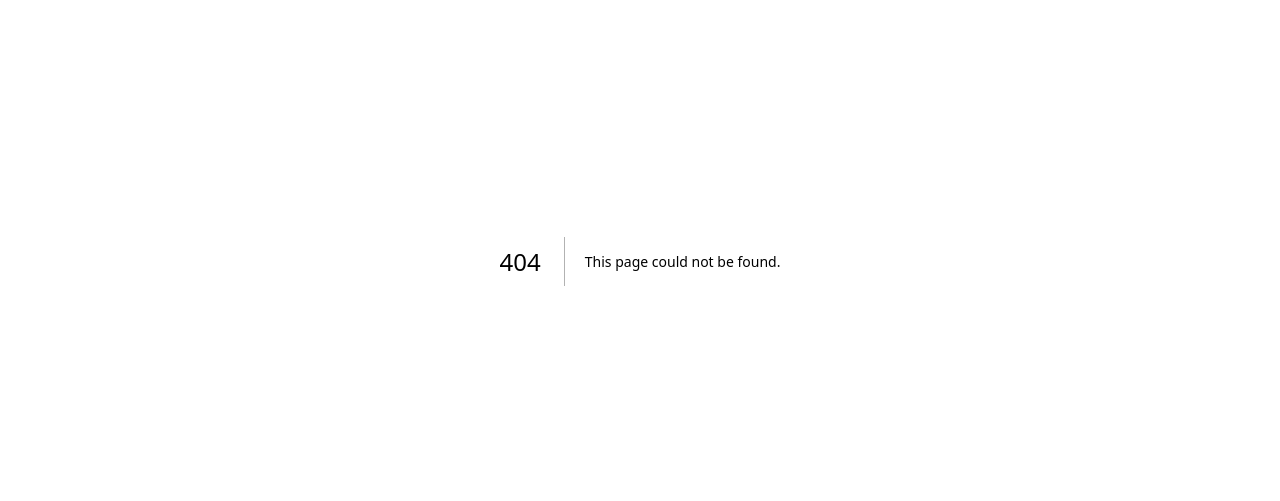
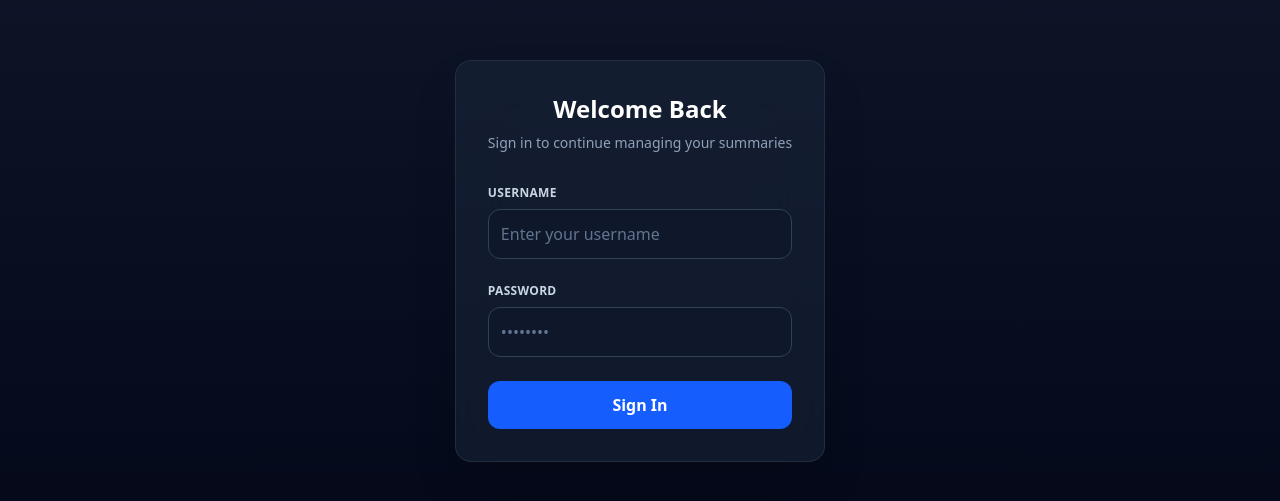
Before and after one commit to kyl464/summarytool, a Next.js app in the folder frontend/: page /login in a window 1280 px wide. Before the commit this address had no page. Shown: the part 139-640 px from the top of the page. Built offline with nearby package versions, Linux system fonts and the light colour scheme.

Commit message:
feat: Create Login Page & Fix Backend logic

```diff
--- /dev/null
+++ b/frontend/src/app/login/page.tsx
@@ -0,0 +1,112 @@
+'use client';
+
+import { useState } from 'react';
+import { useRouter } from 'next/navigation';
+
+export default function LoginPage() {
+  const [username, setUsername] = useState('');
+  const [password, setPassword] = useState('');
+  const [isLoading, setIsLoading] = useState(false);
+  const [error, setError] = useState('');
+  const router = useRouter();
+
+  const handleSubmit = async (e: React.FormEvent) => {
+    e.preventDefault();
+    setIsLoading(true);
+    setError('');
+
+    try {
+      const response = await fetch(`${process.env.NEXT_PUBLIC_API_URL || 'http://localhost:8080'}/api/login`, {
+        method: 'POST',
+        headers: {
+          'Content-Type': 'application/json',
+        },
+        body: JSON.stringify({ username, password }),
+      });
+
+      const data = await response.json();
+
+      if (!data.success) {
+        throw new Error(data.message || 'Login failed');
+      }
+
+      // Store the auth with 7-day expiry in the format expected by the home page
+      const expiryDate = new Date();
+      expiryDate.setDate(expiryDate.getDate() + 7);
+
+      localStorage.setItem('auth_session', JSON.stringify({
+        isAuthenticated: true,
+        expiresAt: expiryDate.getTime()
+      }));
+
+      window.location.href = '/';
+    } catch (err) {
+      setError(err instanceof Error ? err.message : 'An error occurred');
+    } finally {
+      setIsLoading(false);
+    }
+  };
+
+  return (
+    <div className="min-h-screen flex items-center justify-center px-4">
+
+      {/* Login Card */}
+      <div className="card p-8  max-w-md fade-in">
+        <div className="text-center mb-8">
+          <h1 className="text-2xl font-bold text-white mb-2">Welcome Back</h1>
+          <p className="text-slate-400 text-sm">Sign in to continue managing your summaries</p>
+        </div>
+
+        {error && (
+          <div className="mb-6 p-3 bg-red-500/10 border border-red-500/20 rounded-xl text-red-400 text-sm text-center">
+            {error}
+          </div>
+        )}
+
+        <form onSubmit={handleSubmit} className="space-y-6">
+          <div>
+            <label htmlFor="username" className="form-label uppercase text-xs">
+              Username
+            </label>
+            <input
+              type="text"
+              id="username"
+              value={username}
+              onChange={(e) => setUsername(e.target.value)}
+              className="form-input"
+              placeholder="Enter your username"
+              required
+            />
+          </div>
+
+          <div>
+            <label htmlFor="password" className="form-label uppercase text-xs">
+              Password
+            </label>
+            <input
+              type="password"
+              id="password"
+              value={password}
+              onChange={(e) => setPassword(e.target.value)}
+              className="form-input"
+              placeholder="••••••••"
+              required
+            />
+          </div>
+
+          <button
+            type="submit"
+            disabled={isLoading}
+            className="btn-primary w-full flex items-center justify-center gap-2"
+          >
+            {isLoading ? (
+              <div className="spinner"></div>
+            ) : (
+              'Sign In'
+            )}
+          </button>
+        </form>
+      </div>
+    </div>
+  );
+}
--- a/frontend/src/app/page.tsx
+++ b/frontend/src/app/page.tsx
@@ -1,11 +1,47 @@
 'use client';
 
-import { useState } from 'react';
+import { useState, useEffect } from 'react';
+import { useRouter } from 'next/navigation';
 import SummaryForm from '@/components/SummaryForm';
 import SummaryDisplay from '@/components/SummaryDisplay';
 
 export default function Home() {
   const [generatedSummary, setGeneratedSummary] = useState<string | null>(null);
+  const [isLoading, setIsLoading] = useState(true);
+  const router = useRouter();
+
+  useEffect(() => {
+    // Check if user is authenticated with 7-day persistence
+    const authSession = localStorage.getItem('auth_session');
+
+    if (!authSession) {
+      router.push('/login');
+      return;
+    }
+
+    try {
+      const { isAuthenticated, expiresAt } = JSON.parse(authSession);
+      const isExpired = new Date().getTime() > expiresAt;
+
+      if (!isAuthenticated || isExpired) {
+        localStorage.removeItem('auth_session');
+        router.push('/login');
+      } else {
+        setIsLoading(false);
+      }
+    } catch (err) {
+      localStorage.removeItem('auth_session');
+      router.push('/login');
+    }
+  }, [router]);
+
+  if (isLoading) {
+    return (
+      <div className="min-h-screen flex items-center justify-center">
+        <div className="w-8 h-8 border-4 border-blue-500/30 border-t-blue-500 rounded-full animate-spin"></div>
+      </div>
+    );
+  }
 
   return (
     <main className="min-h-screen py-20 px-4 sm:px-6 lg:px-8 relative overflow-hidden">
@@ -27,12 +63,12 @@ export default function Home() {
           <SummaryDisplay
             summary={generatedSummary}
             onReset={() => setGeneratedSummary(null)}
-          />
+           />
         )}
       </div>
 
       {/* Footer Decoration */}
-      <div className="mt-20 text-center text-sm text-gray-400 font-medium">
+      <div className="mt-20 text-center text-sm text-gray-500 font-medium">
         &copy; {new Date().getFullYear()} Teacher Summary Tool • Built by Luvky
       </div>
     </main>
```
Also changed, not shown: 2 other files (tests, documents, lock files or other folders).
